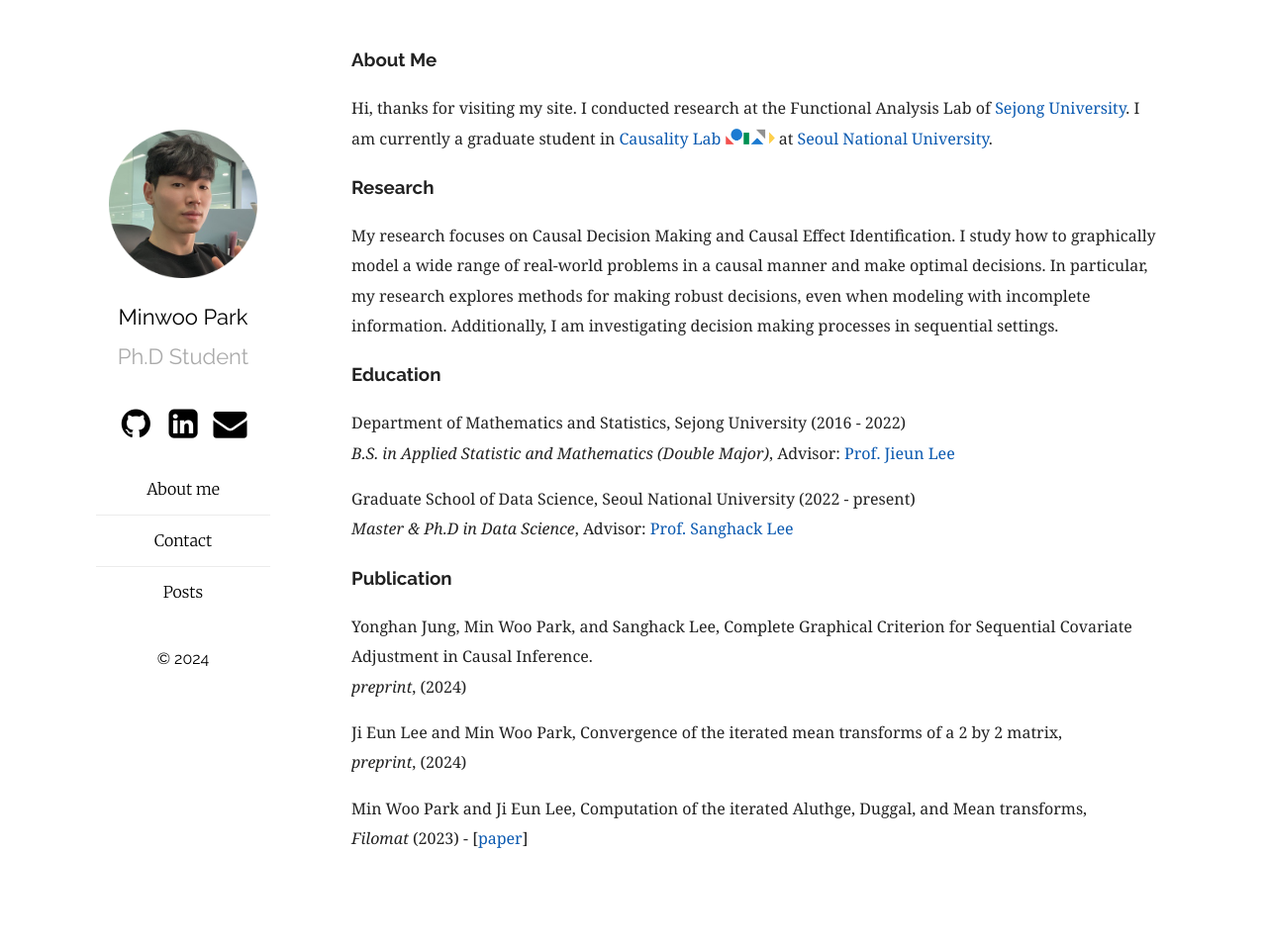
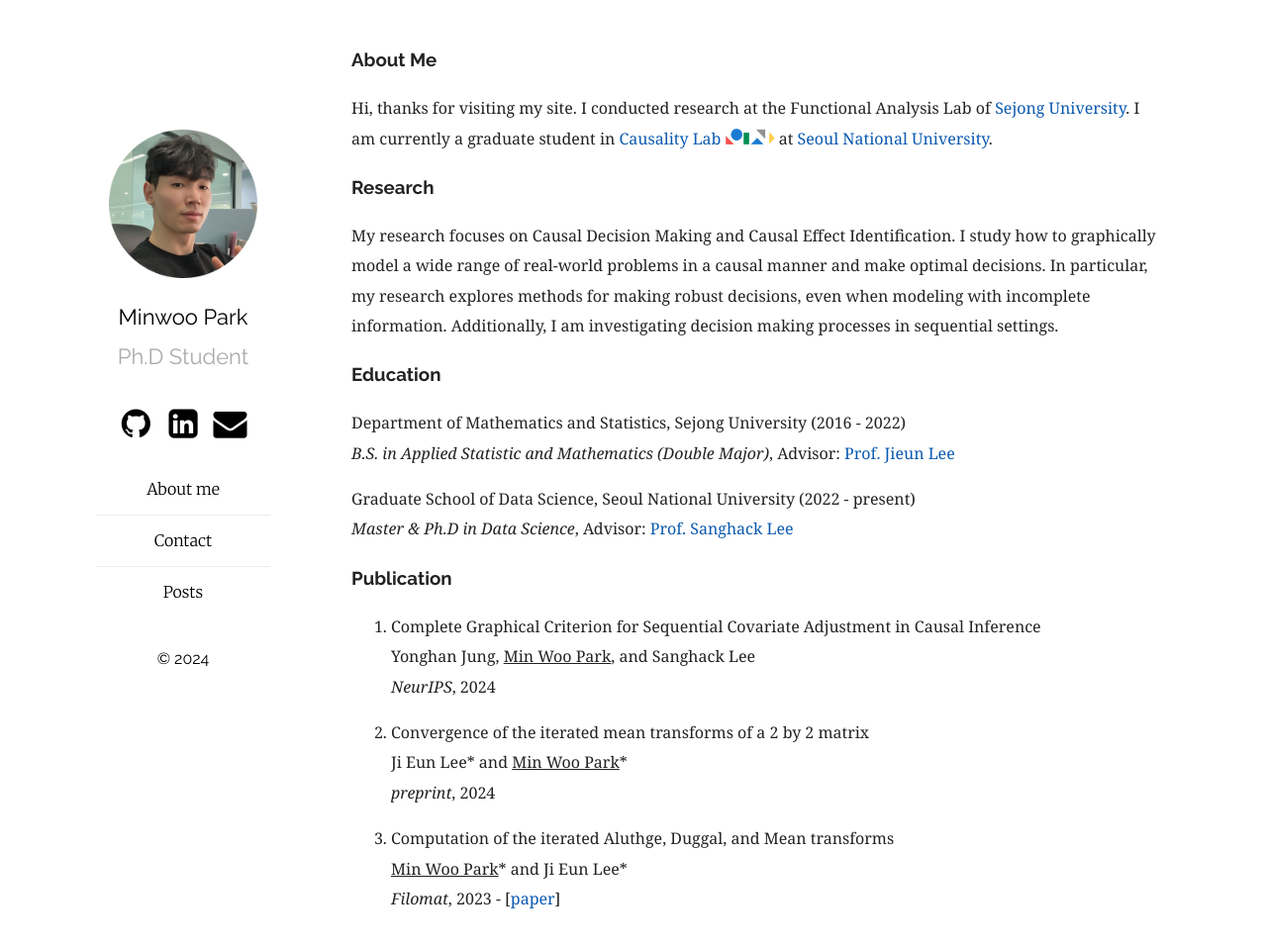
Before and after one commit to MinwooPark96/minwoopark96.github.com, a Jekyll site: the page built from aboutme.md, in a window 1280 px wide and 968 px high. Shown: the top 957 px of the window at 99% size. Built offline with Jekyll 4.4.1, drawn with Linux system fonts in a browser that asks for light colours.

Commit message:
Update Neurips

```diff
--- a/aboutme.md
+++ b/aboutme.md
@@ -20,12 +20,14 @@ Graduate School of Data Science, Seoul National University (2022 - present)<br/>
 
 ### Publication
 
-Yonghan Jung, Min Woo Park, and Sanghack Lee, Complete Graphical Criterion for Sequential Covariate Adjustment in Causal Inference.
-<br/> *preprint*, (2024)
+1. Complete Graphical Criterion for Sequential Covariate Adjustment in Causal Inference <br/>
+Yonghan Jung, <ins>Min Woo Park</ins>, and Sanghack Lee
+<br/> *NeurIPS*, 2024
 
-Ji Eun Lee and Min Woo Park, Convergence of the iterated mean transforms of a 2 by 2 matrix,
-<br/> *preprint*, (2024)
+2. Convergence of the iterated mean transforms of a 2 by 2 matrix <br/>
+Ji Eun Lee* and <ins>Min Woo Park</ins>* <br/>
+ *preprint*, 2024
 
-Min Woo Park and Ji Eun Lee, Computation of the iterated Aluthge, Duggal,
-and Mean transforms,
-<br/> *Filomat* (2023) - [[paper](https://doiserbia.nb.rs/Article.aspx?ID=0354-51802315843P)]
+3. Computation of the iterated Aluthge, Duggal, and Mean transforms <br/>
+<ins>Min Woo Park</ins>* and Ji Eun Lee*
+<br/> *Filomat*, 2023 - [[paper](https://doiserbia.nb.rs/Article.aspx?ID=0354-51802315843P)]
```
Also changed, not shown: bug.md (+1 -0 lines), 1 other file.
